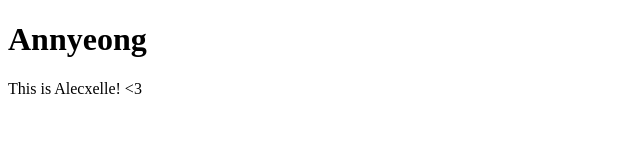
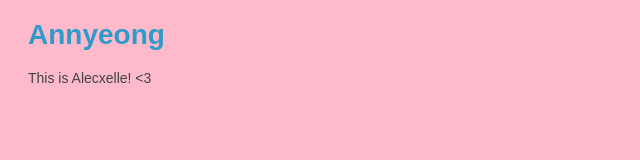
Before and after one commit to alcxllmvrtc/Alecxelle-Test, a plain HTML site: page index.html in a window 1280 px wide. Shown: the whole page, without its empty margins (0-640 px from the left). Drawn offline with Linux system fonts and the light colour scheme.

```diff
--- /dev/null
+++ b/popstyle.css
@@ -0,0 +1,15 @@
+body{
+    background-color: #fcbacb;
+    font-family: "Montserrat", sans-serif;
+    font-size: 14px;
+}
+
+h1  {
+    color: #2F9BCA;
+    margin-left: 20px;
+}
+
+p {
+    color: #444444;
+    margin-left: 20px;
+}
```
Also changed, not shown: myproject.html (+2 -1 lines).
